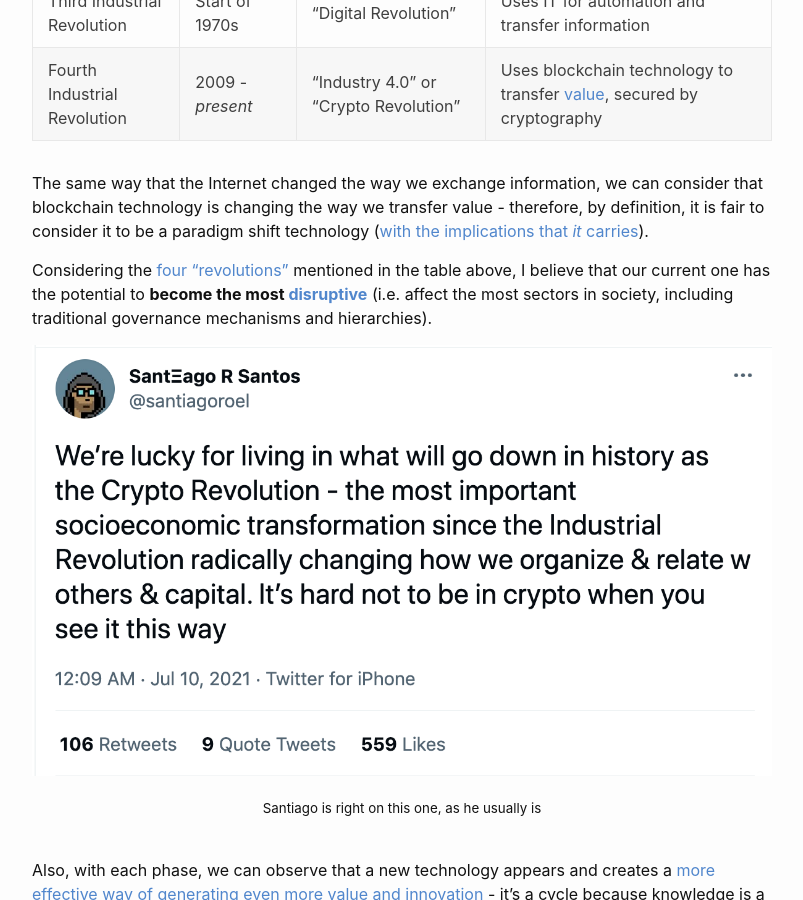
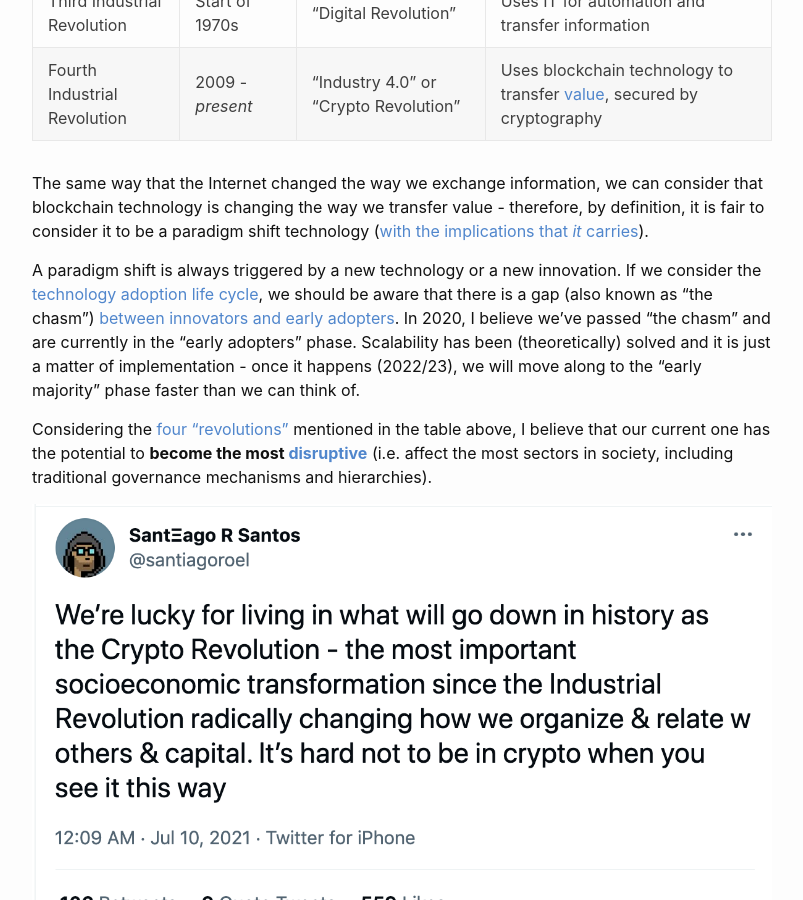
Before and after one commit to intldds/intldds.github.io, a Jekyll site: the page built from _posts/2021-08-01-paradigm.md, in a window 1280 px wide and 900 px high, scrolled down 1401 px. Shown: the whole window, without its empty margins (238-1041 px from the left). Built offline with Jekyll 4.4.1, drawn with Linux system fonts in a browser that asks for light colours.

Commit message:
On "the chasm"

```diff
--- a/_posts/2021-08-01-paradigm.md
+++ b/_posts/2021-08-01-paradigm.md
@@ -46,6 +46,13 @@ Fourth Industrial Revolution | 2009 - *present* | "Industry 4.0" or "Crypto Revo
 The same way that the Internet changed the way we exchange information, we can consider that blockchain
 technology is changing the way we transfer value - therefore, by definition, it is fair to consider it to be
 a paradigm shift technology ([with the implications that *it* carries](http://www.ee.scu.edu/eefac/healy/kuhn.html)).
+
+A paradigm shift is always triggered by a new technology or a new innovation. If we consider the [technology adoption
+life cycle](https://en.wikipedia.org/wiki/Technology_adoption_life_cycle), we should be aware that there is a gap
+(also known as "the chasm") [between innovators and early adopters](https://www.preethikasireddy.com/post/covid-was-exactly-what-crypto-needed).
+In 2020, I believe we've passed "the chasm" and are currently in the "early adopters" phase. Scalability has been (theoretically)
+solved and it is just a matter of implementation - once it happens (2022/23), we will move along to the "early majority" phase
+faster than we can think of.
 
 Considering the [four "revolutions"](https://kfactory.eu/short-history-of-manufacturing-from-industry-1-0-to-industry-4-0/) mentioned in the table above,
 I believe that our current one has the potential to **become the most [disruptive](https://en.wikipedia.org/wiki/Disruptive_innovation)**
```
